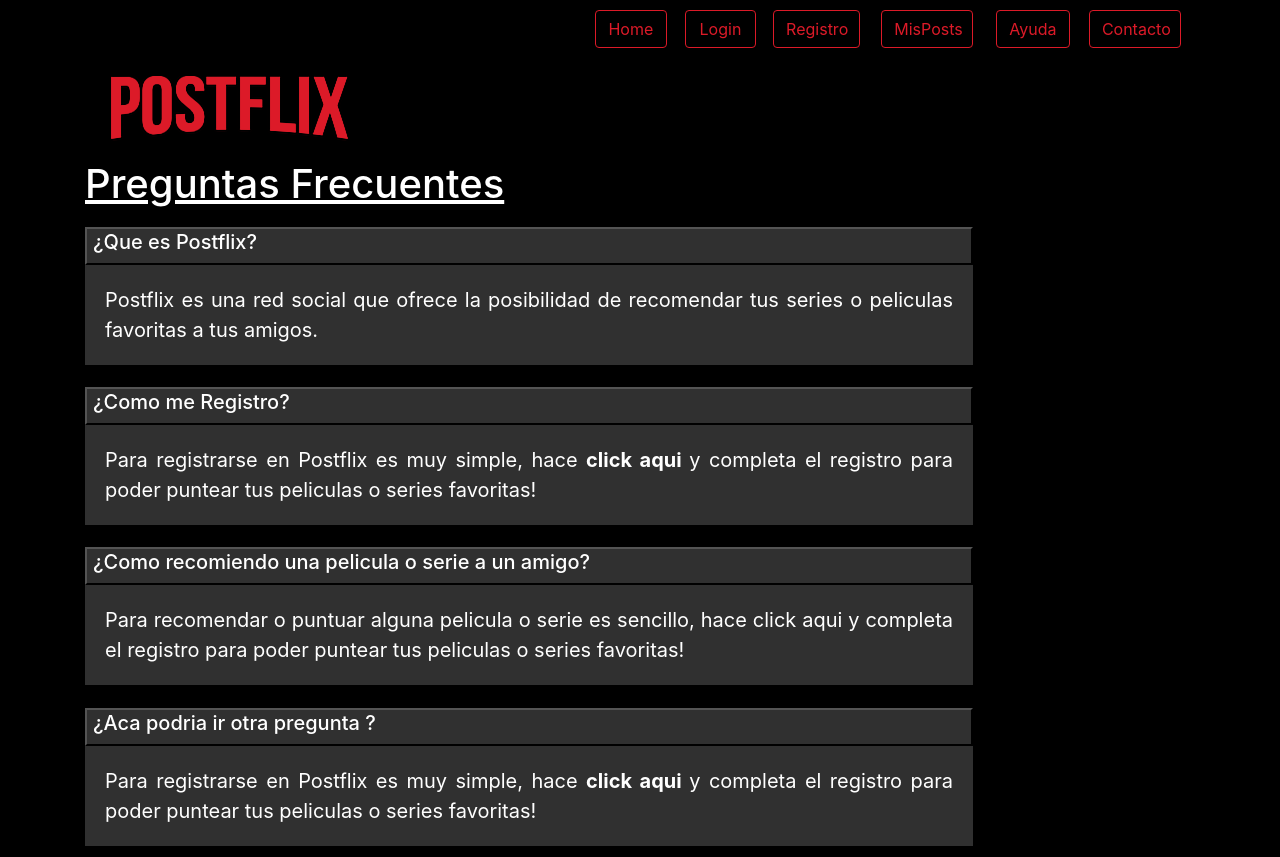
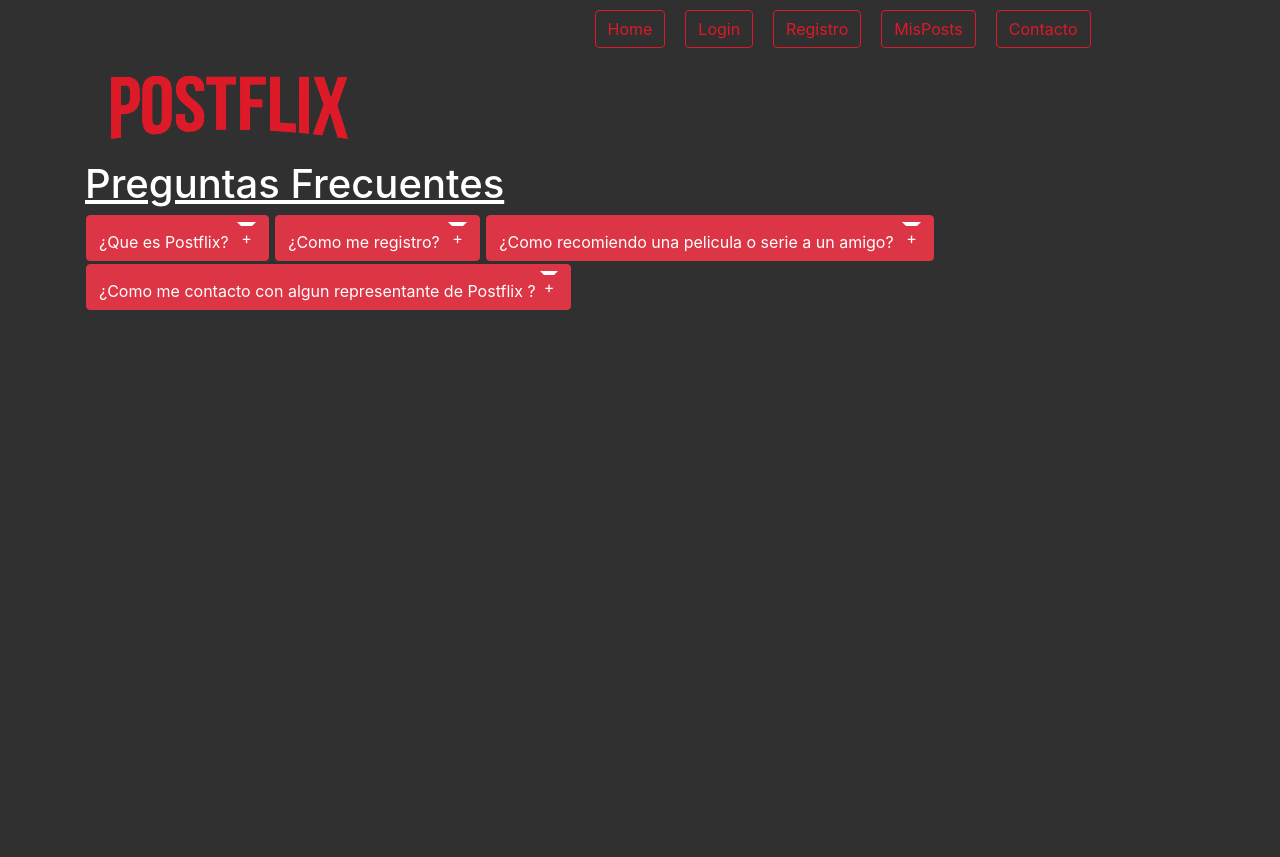
Before and after one commit to gallol/proyecto-integral, a PHP site: page /faqs.php in a window 1280 px wide. After the commit the page ends 310 px from the top, so only its background shows below. Run offline with PHP 8.4, Linux system fonts and the light colour scheme.

Commit message:
Add files via upload

```diff
--- a/faqs.php
+++ b/faqs.php
@@ -2,7 +2,7 @@
 <html lang="en" dir="ltr">
   <head>
     <link rel="stylesheet" href="https://stackpath.bootstrapcdn.com/bootstrap/4.3.1/css/bootstrap.min.css" integrity="sha384-ggOyR0iXCbMQv3Xipma34MD+dH/1fQ784/j6cY/iJTQUOhcWr7x9JvoRxT2MZw1T" crossorigin="anonymous">
-    <link href="./css/faqs-style.css" rel="stylesheet">
+    <link href="css/faqs.css" rel="stylesheet">
     <meta charset="utf-8">
     <title>Postflix F.A.Q.S.</title>
   </head>
@@ -23,9 +23,7 @@
         <a title="Boton Mis Posts" href="./vistapost.php">
           <button class="btn btn-outline-success" style="margin:10px" id="boton" type="button"> MisPosts </button>
         </a>
-        <a title="Boton Ayuda" href="./faqs.php">
-          <button class="btn btn-outline-success" style="margin:10px" id="boton" type="button"> Ayuda </button>
-        </a>
+
         <a title="Boton Contacto" href="./contacto.php">
           <button class="btn btn-outline-success" style="margin:10px" id="boton" type="button"> Contacto </button>
         </a>
@@ -40,34 +38,38 @@
 
       </header>
         <h1>Preguntas Frecuentes</h1>
-          <button type="button" name="button-a"> <h2>¿Que es Postflix?</h2> </button>
-          <div class="card-a">
-            <div class="card-body">
+<div class="btn-group">
+  <button type="button" class="btn btn-danger dropdown-toggle" data-toggle="dropdown" aria-haspopup="true" aria-expanded="false">
+    ¿Que es Postflix?
+  </button>
+  <div class="dropdown-menu p-4 text-muted" style="max-width: 300px;">
+  <p>
     Postflix es una red social que ofrece la posibilidad de recomendar tus series o peliculas favoritas a tus amigos.
+  </p>
+
   </div>
 </div>
-          <button type="button" name="button-b"><h2>¿Como me Registro?</h2></button>
-          <div class="card-b">
-            <div class="card-body">
-              Para registrarse en Postflix es muy simple, hace  <strong> <a href="../registro/registro.php">click aqui</a> </strong> y completa el registro para poder puntear tus peliculas o series favoritas!
+<div class="btn-group">
+  <button type="button" class="btn btn-danger dropdown-toggle" data-toggle="dropdown" aria-haspopup="true" aria-expanded="false">
+  ¿Como me registro?  </button>
+  <div class="dropdown-menu p-4 text-muted" style="max-width: 200px;">
+  <p> Para registrarse en Postflix es muy simple, hace  <strong> <a href="../registro/registro.php">click aqui</a> </strong> y completa el registro para poder puntear tus peliculas o series favoritas!</p>
 </div>
 </div>
-          <button type="button" name="button-c"> <h2>¿Como recomiendo una pelicula o serie a un amigo?</h2> </button>
-          <div class="card-b">
-            <div class="card-body">
-              Para recomendar o puntuar alguna pelicula o serie es sencillo, hace click aqui y completa el registro para poder puntear tus peliculas o series favoritas!
+<div class="btn-group">
+  <button type="button" class="btn btn-danger dropdown-toggle" data-toggle="dropdown" aria-haspopup="true" aria-expanded="false">
+  ¿Como recomiendo una pelicula o serie a un amigo? </button>
+  <div class="dropdown-menu p-4 text-muted" style="max-width: 200px;">
+  <p> Para recomendar o puntuar alguna pelicula o serie es sencillo, hace click aqui y completa el registro para poder puntear tus peliculas o series favoritas!
 </div>
 </div>
-          <button type="button" name="button-d"> <h2>¿Aca podria ir otra pregunta ?</h2> </button>
-          <div class="card-b">
-            <div class="card-body">
-              Para registrarse en Postflix es muy simple, hace <strong> <a href="../registro/registro.php">click aqui</a> </strong> y completa el registro para poder puntear tus peliculas o series favoritas!
-            </div>
+<div class="btn-group">
+  <button type="button" class="btn btn-danger dropdown-toggle" data-toggle="dropdown" aria-haspopup="true" aria-expanded="false">
+  ¿Como me contacto con algun representante de Postflix ?</button>
+  <div class="dropdown-menu p-4 text-muted" style="max-width: 200px;">
+  <p> Si tenes alguna otra inquietud o algun problema en particular podes contactarte con nosotros debe este <strong> <a href="contacto.php">link</a> </strong></div>
 </div>
 
-
-
-    </div>
      <script src="https://code.jquery.com/jquery-3.3.1.slim.min.js" integrity="sha384-q8i/X+965DzO0rT7abK41JStQIAqVgRVzpbzo5smXKp4YfRvH+8abtTE1Pi6jizo" crossorigin="anonymous"></script>
      <script src="https://cdnjs.cloudflare.com/ajax/libs/popper.js/1.14.7/umd/popper.min.js" integrity="sha384-UO2eT0CpHqdSJQ6hJty5KVphtPhzWj9WO1clHTMGa3JDZwrnQq4sF86dIHNDz0W1" crossorigin="anonymous"></script>
      <script src="https://stackpath.bootstrapcdn.com/bootstrap/4.3.1/js/bootstrap.min.js" integrity="sha384-JjSmVgyd0p3pXB1rRibZUAYoIIy6OrQ6VrjIEaFf/nJGzIxFDsf4x0xIM+B07jRM" crossorigin="anonymous"></script>
```
Also changed, not shown: faqs-style.css (added, +58 -0 lines), faqs.css (added, +48 -0 lines). Lines whose indentation alone changed are shown as unchanged.
